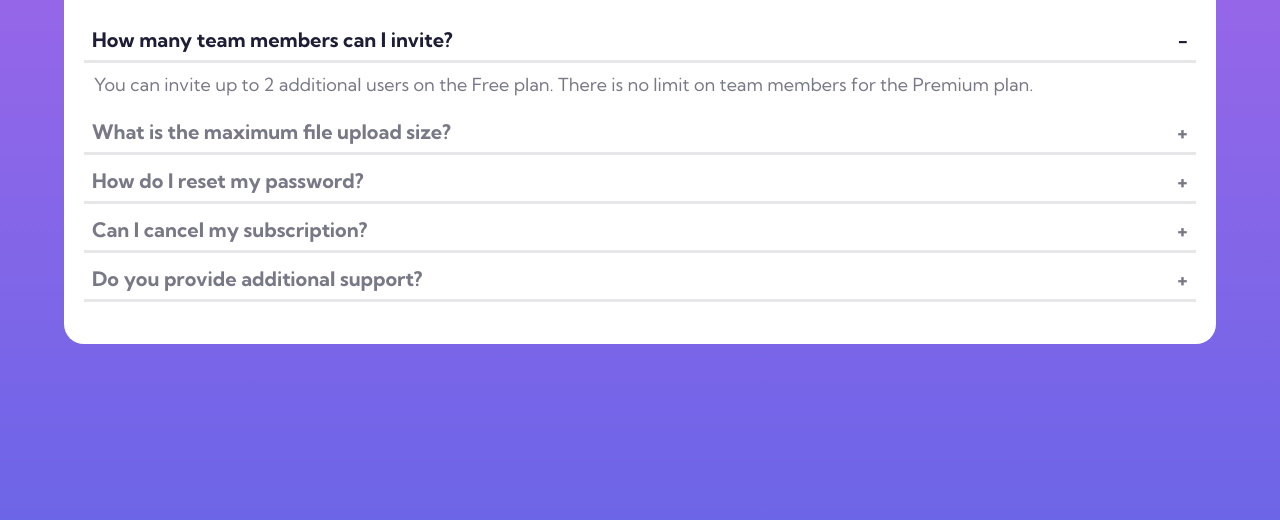
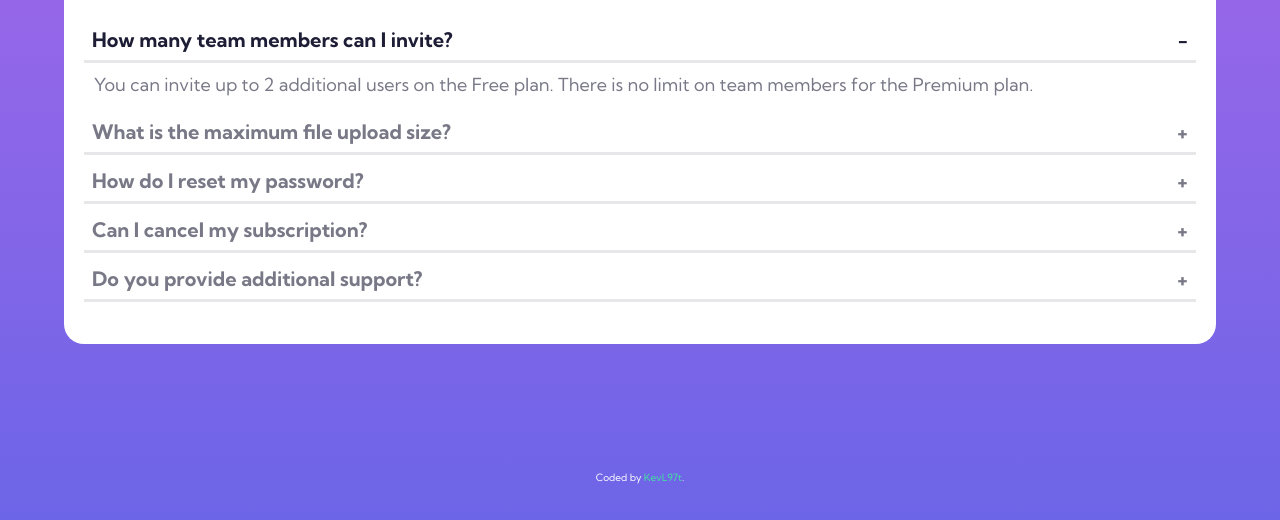
Before and after one commit to KevL97t/faq-accordion-card, a plain HTML site: page index.html in a window 1280 px wide. Shown: the part 316-836 px from the top of the page. Drawn offline with Linux system fonts and the light colour scheme.

Commit message:
created a footer with the coding credit

```diff
--- a/index.html
+++ b/index.html
@@ -60,12 +60,10 @@
   </section>
 </main>
 <script src="./js/main.js"></script>
-  <!-- <div class="attribution">
-    Challenge by <a href="https://www.frontendmentor.io?ref=challenge" target="_blank">Frontend Mentor</a>.
-    Coded by <a href="#">Your Name Here</a>.
+<footer class="footer">
+  <div class="attribution">
+    Coded by <a href="https://github.com/KevL97t">KevL97t</a>.
   </div>
-
--->
-
+</footer>
 </body>
 </html>
--- a/styles/main.css
+++ b/styles/main.css
@@ -97,3 +97,19 @@ body{
 .btn-item.active::after{
     content: '\02212';
 }
+
+.footer{
+    position: fixed;
+    bottom: 0;
+    width: 100%;
+}
+
+.attribution{
+    text-align: center;
+    color: white;
+}
+
+.attribution a{
+    text-decoration: none;
+    color: rgb(64, 228, 160);
+}
```
Also changed, not shown: 1 other file.
